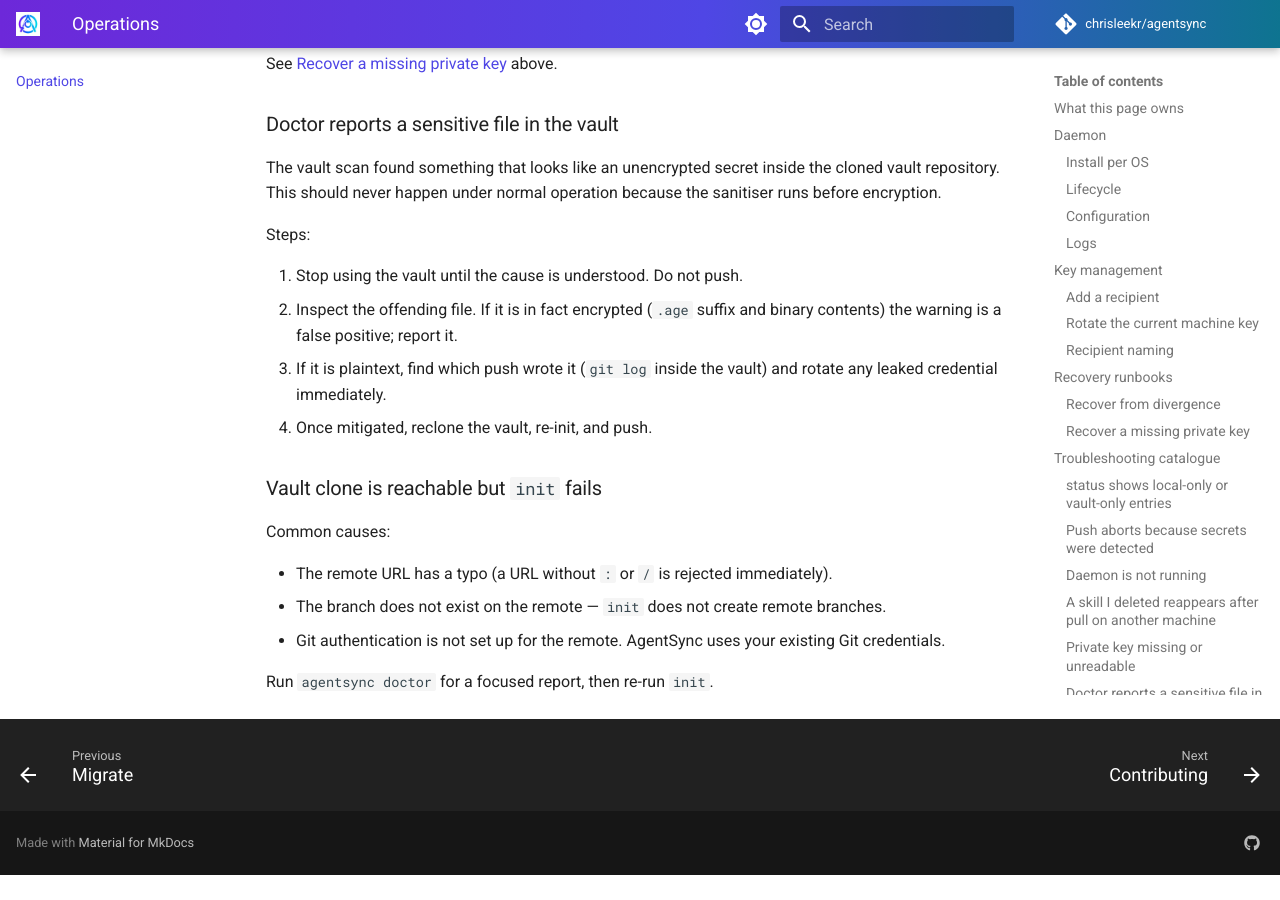
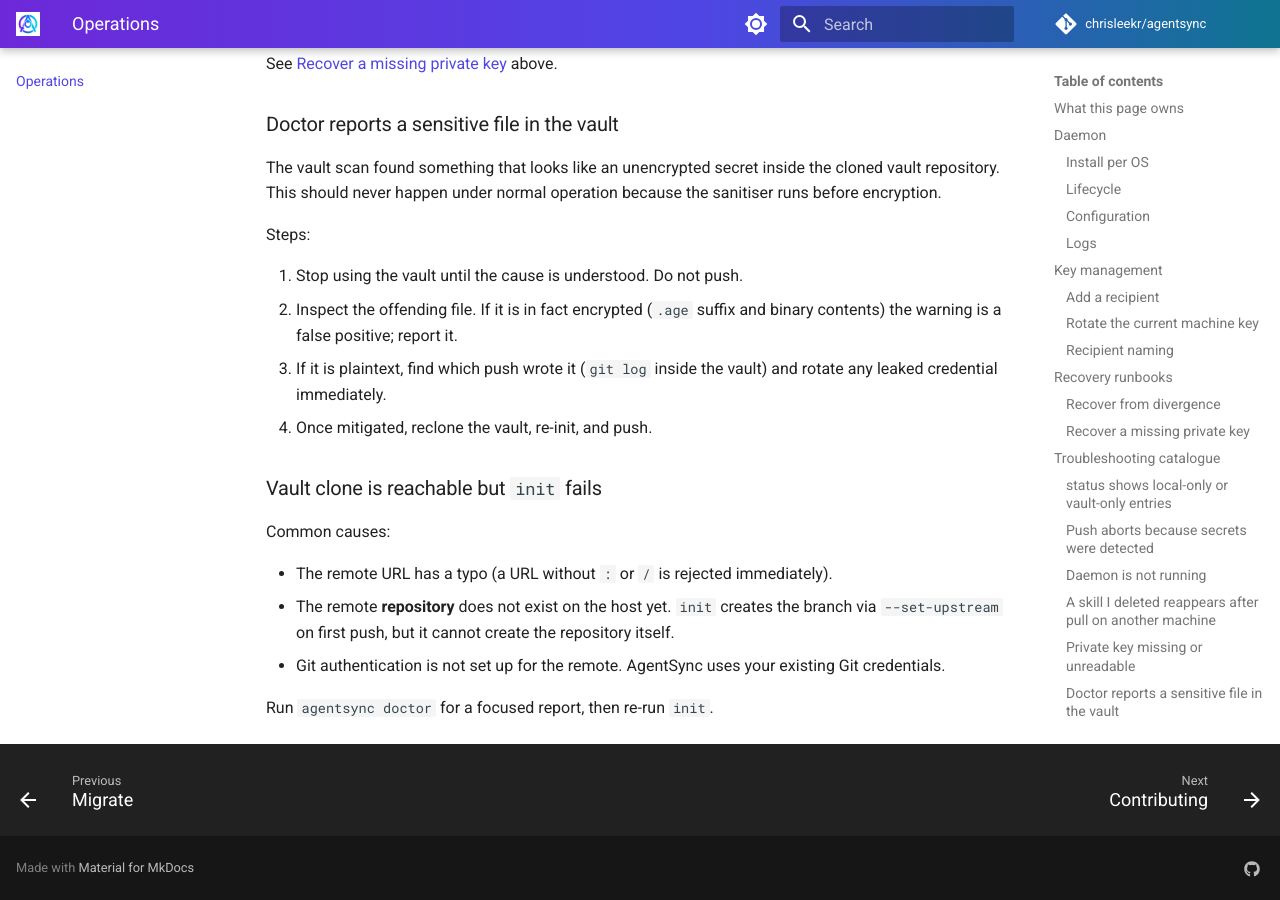
Before and after one commit to chrisleekr/agentsync, an MkDocs documentation site: the page built from docs/operations.md, in a window 1280 px wide and 900 px high, scrolled down 5385 px. Built offline with MkDocs 1.6.1 and Material for MkDocs 9.7.7, drawn with Linux system fonts in a browser that asks for light colours; comment, search, counter and statistics services are not loaded; before the commit the page ends 6260 px from its top, so only the background shows below that.

Commit message:
docs: address CodeRabbit findings on docs refactor PR
- architecture.md, plan.md: add `text` language to ASCII tree fences (MD040).
- operations.md: correct the `init` troubleshooting bullet — `init` does
  create the remote branch via --set-upstream on first push; it cannot
  create the remote repository itself.
- plan.md acceptance criteria: align install commands with the scoped
  package name (`bun install -g @chrisleekr/agentsync`, `bunx --package
  @chrisleekr/agentsync agentsync`).
- check-docs-mirror.ts: narrow the readFile catch to ENOENT only so
  permission and other IO errors surface instead of being swallowed as
  empty link lists.

bun run check exits 0, mkdocs build --strict clean.

Co-Authored-By: Claude Opus 4.7 <noreply@anthropic.com>

```diff
--- a/docs/operations.md
+++ b/docs/operations.md
@@ -194,7 +194,7 @@ Steps:
 Common causes:
 
 - The remote URL has a typo (a URL without `:` or `/` is rejected immediately).
-- The branch does not exist on the remote — `init` does not create remote branches.
+- The remote **repository** does not exist on the host yet. `init` creates the branch via `--set-upstream` on first push, but it cannot create the repository itself.
 - Git authentication is not set up for the remote. AgentSync uses your existing Git credentials.
 
 Run `agentsync doctor` for a focused report, then re-run `init`.
```
Also changed, not shown: docs/architecture.md (+1 -1 lines), specs/20260515-003800-docs-refactor/plan.md (+2 -2 lines), 1 other file.
